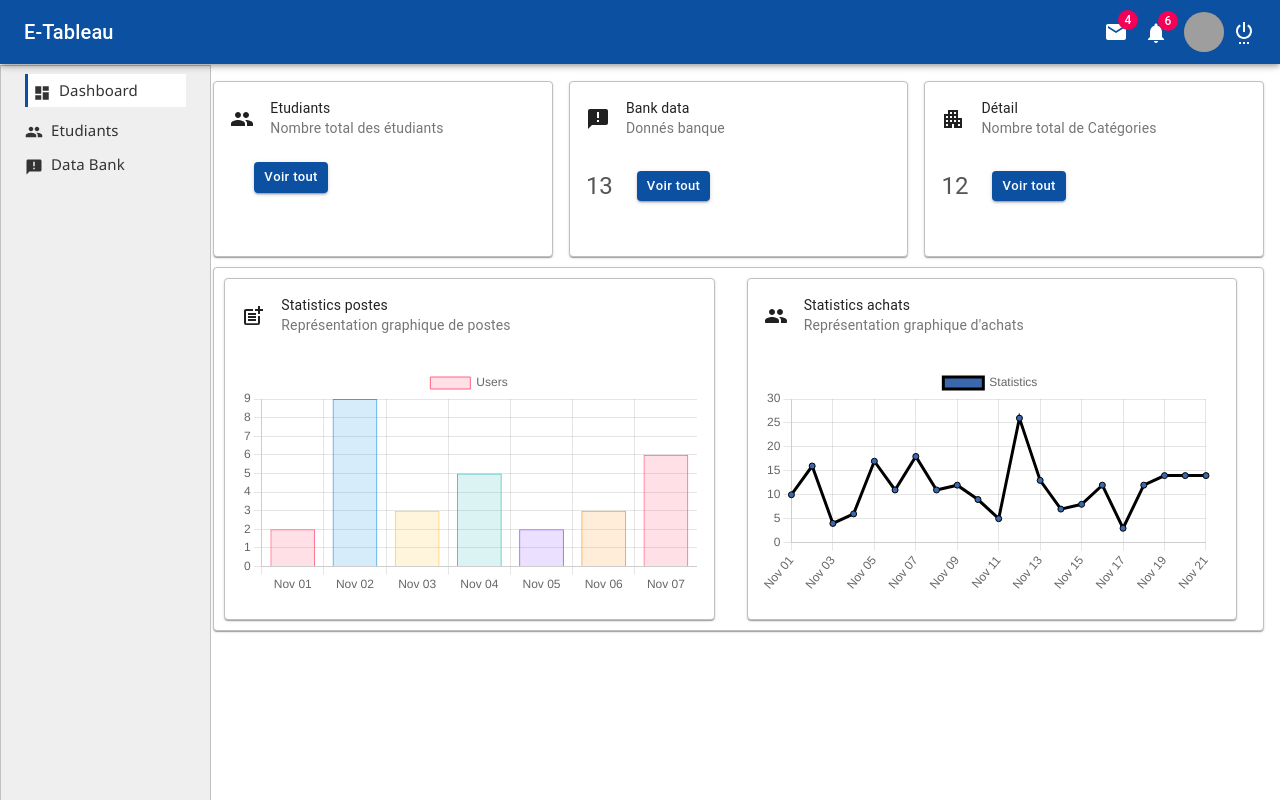
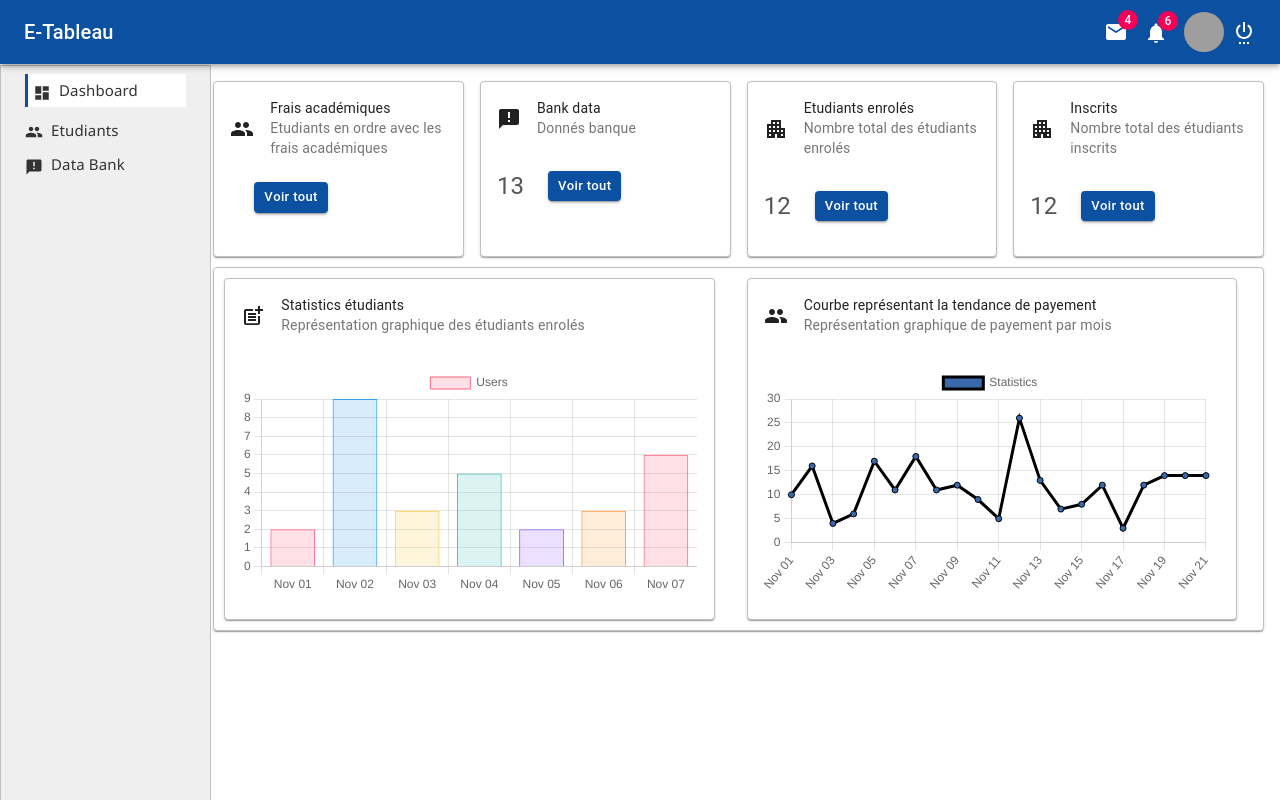
Before and after one commit to StephaneCash/comptabiliteFront, a React (Create React App) app: page /dashboard in a window 1280 px wide. Built offline with nearby package versions, Linux system fonts and the light colour scheme; grey boxes are pictures that could not be loaded.

Commit message:
data bank search

```diff
--- a/src/components/ApercuContent.jsx
+++ b/src/components/ApercuContent.jsx
@@ -40,11 +40,11 @@ function ApercuContent() {
             <Grid sm={4} xs={4} className={classes.stat} item={true} id="stat">
                 <Card>
                     <CardHeader
-                        title="Etudiants"
+                        title="Frais académiques"
                         avatar={
                             <Group />
                         }
-                        subheader="Nombre total des étudiants"
+                        subheader="Etudiants en ordre avec les frais académiques"
                     />
                     <div className="d-flex">
                         <CardContent>
@@ -97,11 +97,41 @@ function ApercuContent() {
             <Grid sm={4} xs={4} item={true} className={classes.stat} id="stat">
                 <Card>
                     <CardHeader
-                        title="Détail"
+                        title="Etudiants enrolés"
                         avatar={
                             <ApartmentTwoTone />
                         }
-                        subheader="Nombre total de Catégories"
+                        subheader="Nombre total des étudiants enrolés"
+                    />
+                    <div className="d-flex">
+                        <CardContent>
+                            <Typography variant="h5" style={{ color: "#555" }}>
+                                12
+                            </Typography>
+                        </CardContent>
+                        <CardActions>
+                            <Link to="/categories">
+                                <Button
+                                    className='btn-voir-tout'
+                                    variant="contained"
+                                    size="small"
+                                    style={{ backgroundColor: "#0c50a2", color: "#fff" }}>
+                                    V<span className="span" style={{ textTransform: "lowercase" }}>oir tout</span>
+                                </Button>
+                            </Link>
+                        </CardActions>
+                    </div>
+                </Card>
+            </Grid>
+
+            <Grid sm={4} xs={4} item={true} className={classes.stat} id="stat">
+                <Card>
+                    <CardHeader
+                        title="Inscrits"
+                        avatar={
+                            <ApartmentTwoTone />
+                        }
+                        subheader="Nombre total des étudiants inscrits"
                     />
                     <div className="d-flex">
                         <CardContent>
--- a/src/components/Graphiques.jsx
+++ b/src/components/Graphiques.jsx
@@ -1,5 +1,5 @@
 import React from 'react';
-import { Button, Card, CardActions, CardContent, CardHeader, Grid, Typography, makeStyles } from "@material-ui/core";
+import { Card, CardContent, CardHeader, Grid, makeStyles } from "@material-ui/core";
 import { Line, Bar } from "react-chartjs-2";
 import { Chart, registerables } from 'chart.js';
 import { PeopleRounded, PostAddTwoTone } from '@material-ui/icons';
@@ -97,11 +97,11 @@ function Graphiques() {
                     <Grid sm={6} xs={6} item={true} className={classes.courb} id="courb">
                         <Card>
                             <CardHeader
-                                title="Statistics postes"
+                                title="Statistics étudiants"
                                 avatar={
                                     <PostAddTwoTone />
                                 }
-                                subheader="Représentation graphique de postes"
+                                subheader="Représentation graphique des étudiants enrolés"
                             />
                             <CardContent>
                                 <Bar data={data4} options={options2} />
@@ -111,11 +111,11 @@ function Graphiques() {
                     <Grid sm={6} xs={6} item={true} className={classes.courb} id="statics">
                         <Card>
                             <CardHeader
-                                title="Statistics achats"
+                                title="Courbe représentant la tendance de payement"
                                 avatar={
                                     <PeopleRounded />
                                 }
-                                subheader="Représentation graphique d'achats"
+                                subheader="Représentation graphique de payement par mois"
                             />
                             <CardContent>
                                 <Line
--- a/src/components/eleves/GetDataBank.jsx
+++ b/src/components/eleves/GetDataBank.jsx
@@ -3,26 +3,27 @@ import React from 'react'
 function GetDataBank(props) {
 
     let data = props.data;
-
-    console.log(data)
+    let valueSearch = props.valueSearch;
 
     return (
         <>
             {data && data.data ? (
-                data.data.map((data, i) => {
+                data.data.filter((data) => {
+                    return data.nom.toLowerCase().includes(valueSearch);
+                }).map((bank, i) => {
                     return (
                         <tr key={i}>
                             <td>{i + 1}</td>
-                            <td>{data.nom}</td>
-                            <td>{data.postnom}</td>
-                            <td>{data.prenom}</td>
-                            <td>{data.sexe}</td>
+                            <td>{bank.nom}</td>
+                            <td>{bank.postnom}</td>
+                            <td>{bank.prenom}</td>
+                            <td>{bank.sexe}</td>
                             <td>
-                                {data.filieres && data.filieres !== "undefined" && data.filieres.nom}
+                                {bank.filieres && bank.filieres !== "undefined" && bank.filieres.nom}
                             </td>
-                            <td>{data.numeroRef}</td>
-                            <td>{data.montant}</td>
-                            <td>{data.motif}</td>
+                            <td>{bank.numeroRef}</td>
+                            <td>{bank.montant}</td>
+                            <td>{bank.motif}</td>
 
 
                             <td>
--- a/src/pages/DataBank.js
+++ b/src/pages/DataBank.js
@@ -33,6 +33,10 @@ function DataBank() {
                 </div>
                 <div className='col-sm-10'>
                     <div className='getAllEleves' style={{ border: "1px solid silver", paddingTop: "1rem" }}>
+                        <div className="alert alert-success">
+                            <h6>Données de payement des étudiants <i className="fa fa-graduation-cap"></i></h6>
+                            Nombre des étudiants {data && data.data !== undefined && data.data !== null ? <>( {data.data.length} )</> : "Pas de données"}
+                        </div>
                         <div className='col-sm-5'>
                             <input type="search" className="form-control" placeholder='Rechercher...'
                                 onChange={(e) => setValue(e.target.value)} />
@@ -56,7 +60,7 @@ function DataBank() {
                                 </tr>
                             </thead>
                             <tbody>
-                                <GetDataBank data={data} />
+                                <GetDataBank data={data} valueSearch={value} />
                             </tbody>
                         </table>
                     </div>
```
